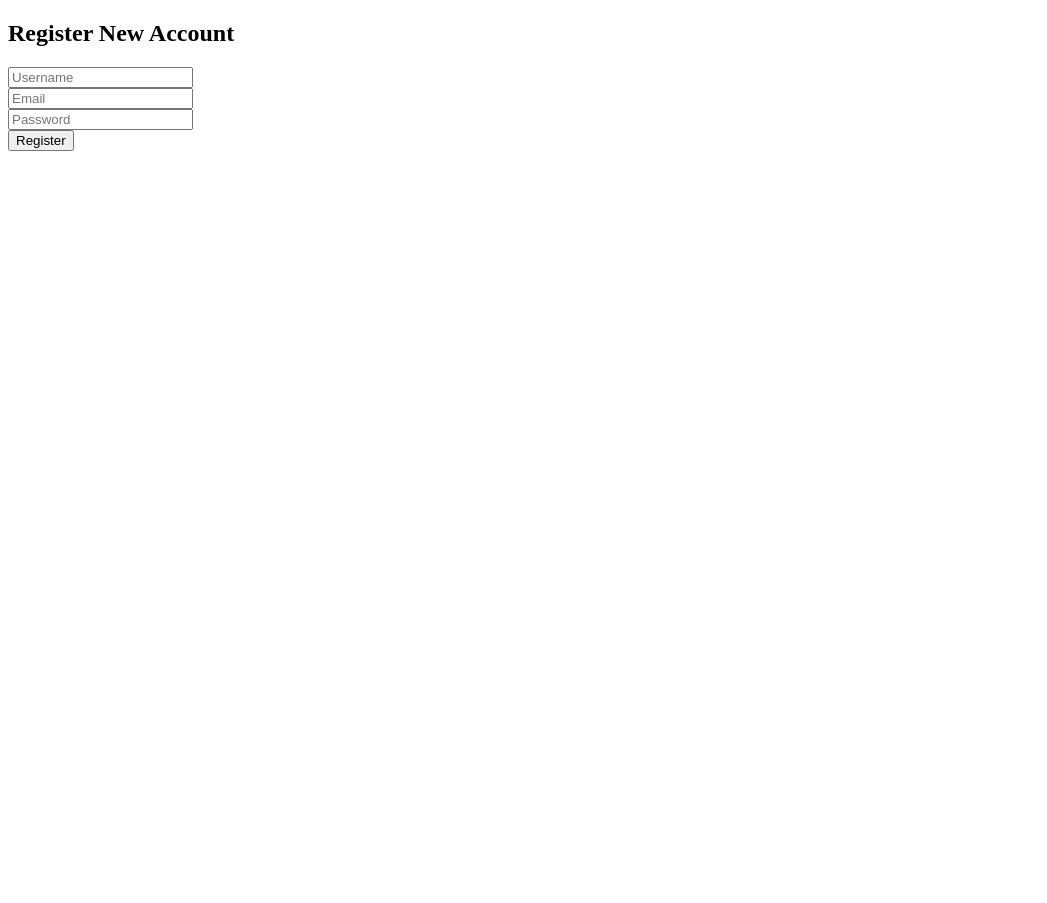
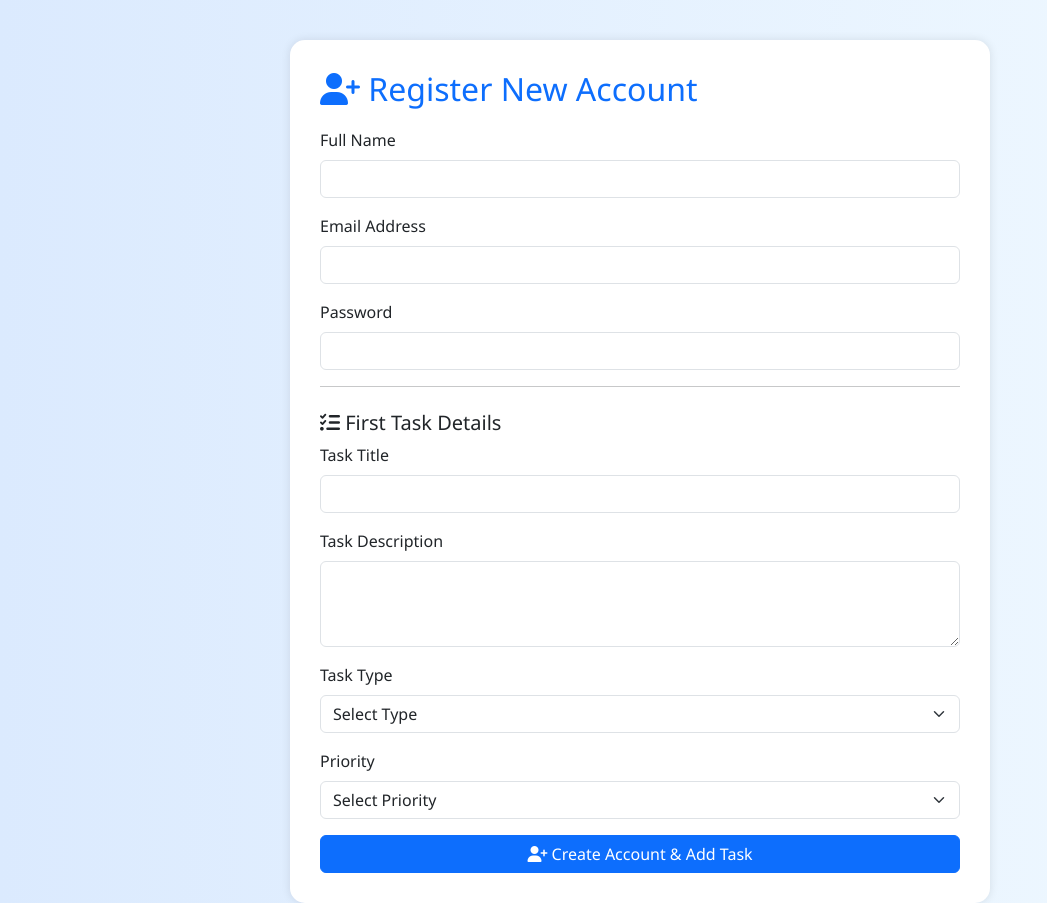
Before and after one commit to Mohd2040/task-manager-api, a website: page public/register.html in a window 1280 px wide. Shown: the whole page, without its empty margins (0-1047 px from the left). Before the commit the page ends 800 px from the top, so only its background shows below. Drawn offline with nearby package versions, Linux system fonts and the light colour scheme.

Commit message:
Update register.html

```diff
--- a/public/register.html
+++ b/public/register.html
@@ -3,51 +3,119 @@
 <head>
   <meta charset="UTF-8" />
   <meta name="viewport" content="width=device-width, initial-scale=1.0"/>
-  <title>Register</title>
+  <title>Register - Task Manager</title>
+  <link href="https://cdn.jsdelivr.net/npm/bootstrap@5.3.3/dist/css/bootstrap.min.css" rel="stylesheet">
+  <link rel="stylesheet" href="https://cdnjs.cloudflare.com/ajax/libs/font-awesome/6.5.0/css/all.min.css"/>
+  <style>
+    body {
+      background: linear-gradient(to right, #dbeafe, #f0f9ff);
+      font-family: 'Segoe UI', sans-serif;
+    }
+    .container {
+      max-width: 700px;
+      margin-top: 40px;
+      background: white;
+      padding: 30px;
+      border-radius: 15px;
+      box-shadow: 0 0 10px rgba(0,0,0,0.1);
+    }
+    h2 {
+      margin-bottom: 20px;
+      color: #0d6efd;
+    }
+  </style>
 </head>
 <body>
-  <h2>Register New Account</h2>
-  <form id="registerForm">
-    <input type="text" id="username" placeholder="Username" required /><br>
-    <input type="email" id="email" placeholder="Email" required /><br>
-    <input type="password" id="password" placeholder="Password" required /><br>
-    <button type="submit">Register</button>
-  </form>
 
-  <p id="message"></p>
+  <div class="container">
+    <h2><i class="fas fa-user-plus"></i> Register New Account</h2>
+
+    <form id="registerForm">
+      <div class="mb-3">
+        <label for="name" class="form-label">Full Name</label>
+        <input type="text" class="form-control" id="name" required>
+      </div>
+      <div class="mb-3">
+        <label for="email" class="form-label">Email Address</label>
+        <input type="email" class="form-control" id="email" required>
+      </div>
+      <div class="mb-3">
+        <label for="password" class="form-label">Password</label>
+        <input type="password" class="form-control" id="password" required>
+      </div>
+
+      <hr>
+      <h5 class="mt-4"><i class="fas fa-tasks"></i> First Task Details</h5>
+
+      <div class="mb-3">
+        <label for="title" class="form-label">Task Title</label>
+        <input type="text" class="form-control" id="title" required>
+      </div>
+      <div class="mb-3">
+        <label for="description" class="form-label">Task Description</label>
+        <textarea class="form-control" id="description" rows="3" required></textarea>
+      </div>
+      <div class="mb-3">
+        <label for="type" class="form-label">Task Type</label>
+        <select id="type" class="form-select" required>
+          <option value="">Select Type</option>
+          <option value="Work">Work</option>
+          <option value="Personal">Personal</option>
+          <option value="Urgent">Urgent</option>
+        </select>
+      </div>
+      <div class="mb-3">
+        <label for="priority" class="form-label">Priority</label>
+        <select id="priority" class="form-select" required>
+          <option value="">Select Priority</option>
+          <option value="Low">Low</option>
+          <option value="Medium">Medium</option>
+          <option value="High">High</option>
+        </select>
+      </div>
+
+      <button type="submit" class="btn btn-primary w-100">
+        <i class="fas fa-user-plus"></i> Create Account & Add Task
+      </button>
+    </form>
+  </div>
 
   <script>
-    const form = document.getElementById("registerForm");
+    document.getElementById('registerForm').addEventListener('submit', async function (e) {
+      e.preventDefault();
 
-    form.addEventListener("submit", async (e) => {
-      e.preventDefault();
-      const username = document.getElementById("username").value;
-      const email = document.getElementById("email").value;
-      const password = document.getElementById("password").value;
+      const payload = {
+        name: document.getElementById('name').value,
+        email: document.getElementById('email').value,
+        password: document.getElementById('password').value,
+        task: {
+          title: document.getElementById('title').value,
+          description: document.getElementById('description').value,
+          type: document.getElementById('type').value,
+          priority: document.getElementById('priority').value
+        }
+      };
 
       try {
-        const res = await fetch("https://task-manager-api1-7676321afe5a.herokuapp.com/api/auth/register", {
-          method: "POST",
-          headers: { "Content-Type": "application/json" },
-          body: JSON.stringify({ username, email, password }),
+        const res = await fetch('/api/auth/register', {
+          method: 'POST',
+          headers: { 'Content-Type': 'application/json' },
+          body: JSON.stringify(payload)
         });
 
-        const data = await res.json();
-        const message = document.getElementById("message");
-
+        const result = await res.json();
         if (res.ok) {
-          message.innerText = "✅ Registered successfully! You can now log in.";
-          message.style.color = "green";
+          alert('Registered successfully! Redirecting...');
+          window.location.href = 'login.html';
         } else {
-          message.innerText = "❌ " + (data.error || "Registration failed.");
-          message.style.color = "red";
+          alert(result.message || 'Registration failed.');
         }
       } catch (err) {
-        const message = document.getElementById("message");
-        message.innerText = "❌ Error connecting to server.";
-        message.style.color = "red";
+        console.error(err);
+        alert('An error occurred.');
       }
     });
   </script>
+
 </body>
 </html>
```
